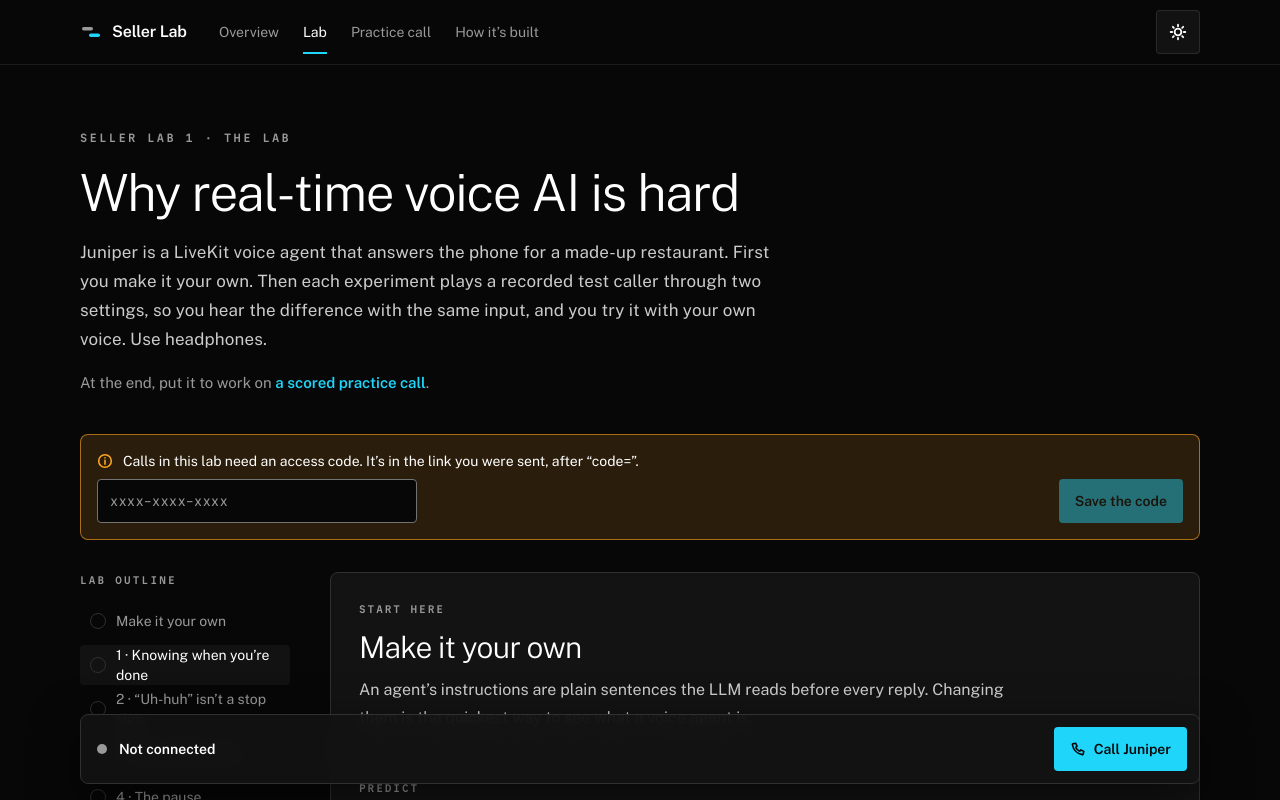
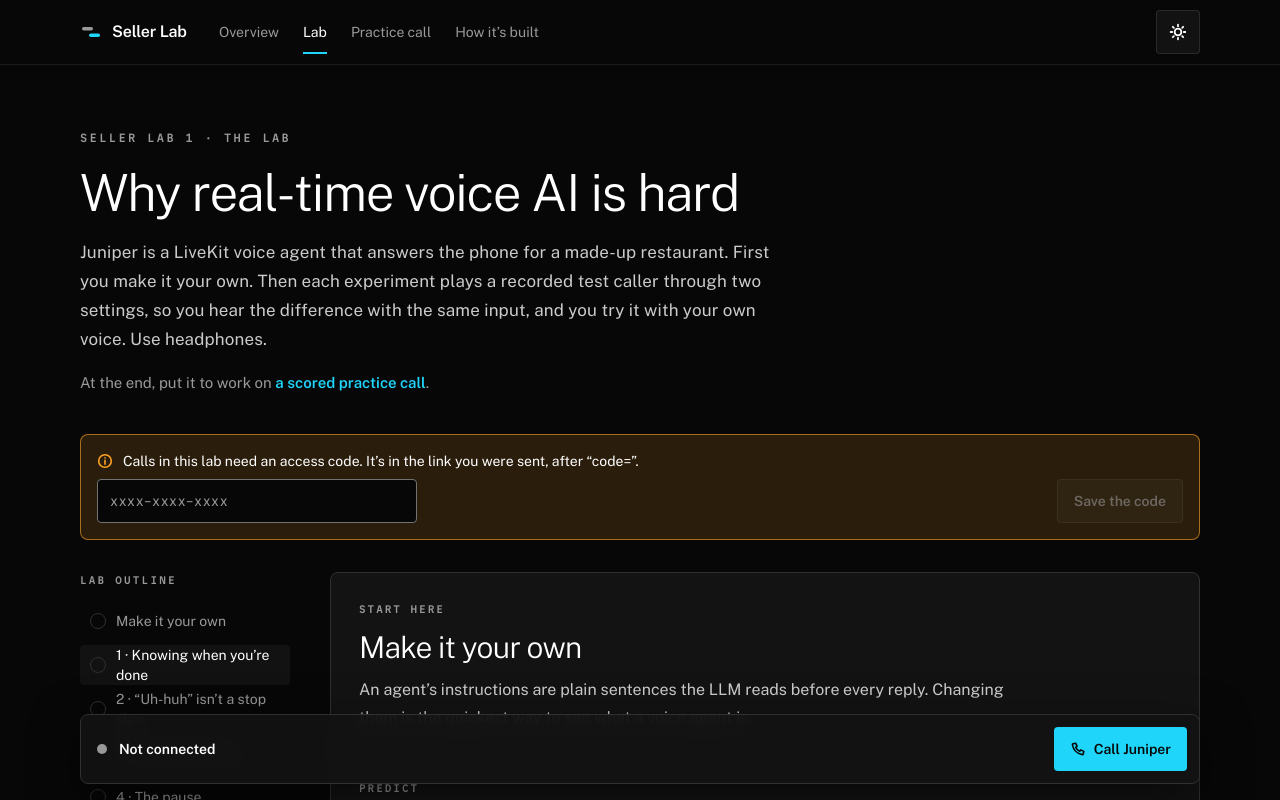
Before and after one commit to MorinelloA/livekit-seller-lab, a Next.js app in the folder web/: page /livekitlab/lab in a window 1280 px wide. Shown: the top 800 px of the page. Built offline with nearby package versions, Linux system fonts and the light colour scheme; what @livekit/components-react would draw is missing.

Commit message:
Draw disabled buttons as the kit does
The kit draws a disabled button ("Lock in a prediction first") as a neutral button with the subtle ink at opacity 0.6; the app faded the button's own colours to 0.45, so a disabled primary still read as cyan. Decision 22a at checkpoint 2.

```diff
--- a/web/components/ui/Button.tsx
+++ b/web/components/ui/Button.tsx
@@ -8,7 +8,11 @@ type Size = 'md' | 'sm';
 // max-w-full and text-center: a label longer than the screen wraps inside the button
 // instead of pushing it off the side.
 const BASE =
-  'inline-flex max-w-full shrink-0 items-center justify-center gap-2 rounded text-center font-semibold transition-[background-color,border-color,color,filter] duration-150 disabled:cursor-not-allowed disabled:opacity-45';
+  'inline-flex max-w-full shrink-0 items-center justify-center gap-2 rounded text-center font-semibold transition-[background-color,border-color,color,filter] duration-150 disabled:cursor-not-allowed disabled:opacity-60';
+
+// Disabled, as the kit draws it ("Lock in a prediction first"): a neutral button with the
+// subtle ink, whatever its variant, so a disabled primary doesn't read as the next step.
+const DISABLED = 'disabled:border disabled:border-fill-line disabled:bg-fill disabled:text-subtle disabled:hover:brightness-100';
 
 const SIZES: Record<Size, string> = {
   md: 'min-h-11 px-4 text-sm',
@@ -25,7 +29,7 @@ const VARIANTS: Record<Variant, string> = {
 };
 
 export function buttonClass(variant: Variant = 'secondary', size: Size = 'md', className?: string): string {
-  return cx(BASE, variant === 'quiet' ? undefined : SIZES[size], VARIANTS[variant], className);
+  return cx(BASE, variant === 'quiet' ? undefined : SIZES[size], VARIANTS[variant], variant === 'quiet' ? undefined : DISABLED, className);
 }
 
 type Styled = { variant?: Variant; size?: Size };
```
